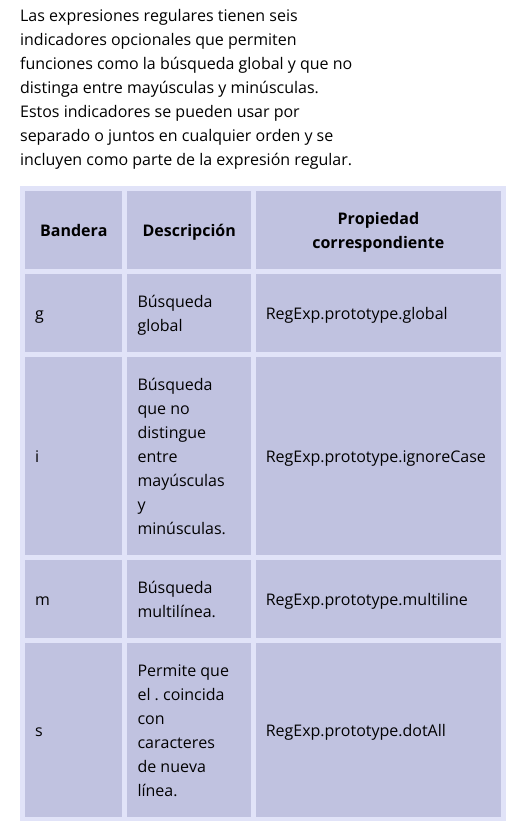
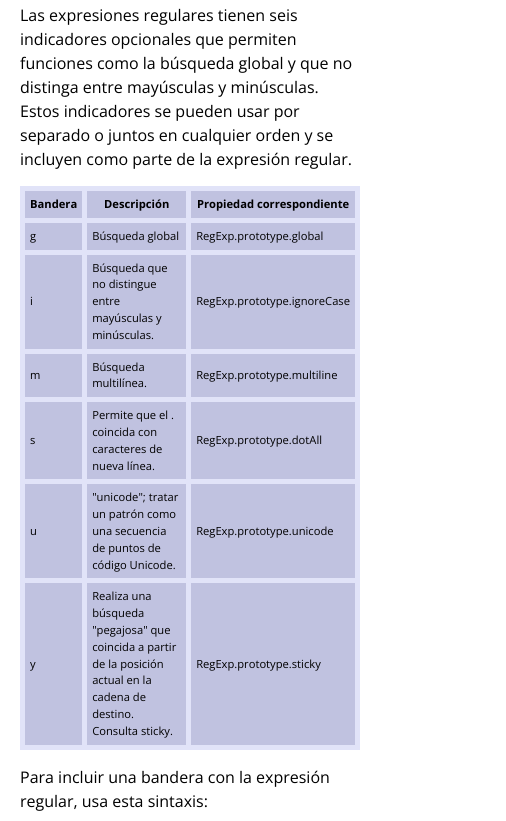
Before and after one commit to iriquintero/technicalDocumentationPageExpresionesRegulares, a plain HTML site: page index.html in a window 390 px wide. Shown: the part 8353-9174 px from the top of the page, 506 px wide, since content can reach past the window. Drawn offline with nearby package versions, Linux system fonts and the light colour scheme.

Commit message:
guardar cambios

```diff
--- a/index.html
+++ b/index.html
@@ -200,7 +200,7 @@
         </section>
         <section class="main-section" id="Referencia">
             <header>Referencia</header>
-            <article>Para mas información ver: <a href="https://developer.mozilla.org/es/docs/Web/JavaScript/Guide/Regular_Expressions" target="_blank">MDN</a></article>
+            <article>Para más información ver: <a href="https://developer.mozilla.org/es/docs/Web/JavaScript/Guide/Regular_Expressions" target="_blank">MDN</a></article>
         </section>
 
     </main>
--- a/styles.css
+++ b/styles.css
@@ -139,4 +139,10 @@ td{
         padding:15px;
         min-width: 235px;
     }
+    table{
+        font-size: 0.7em;
+    }
+    th, td{
+        padding:5px;
+    }
 }
```
